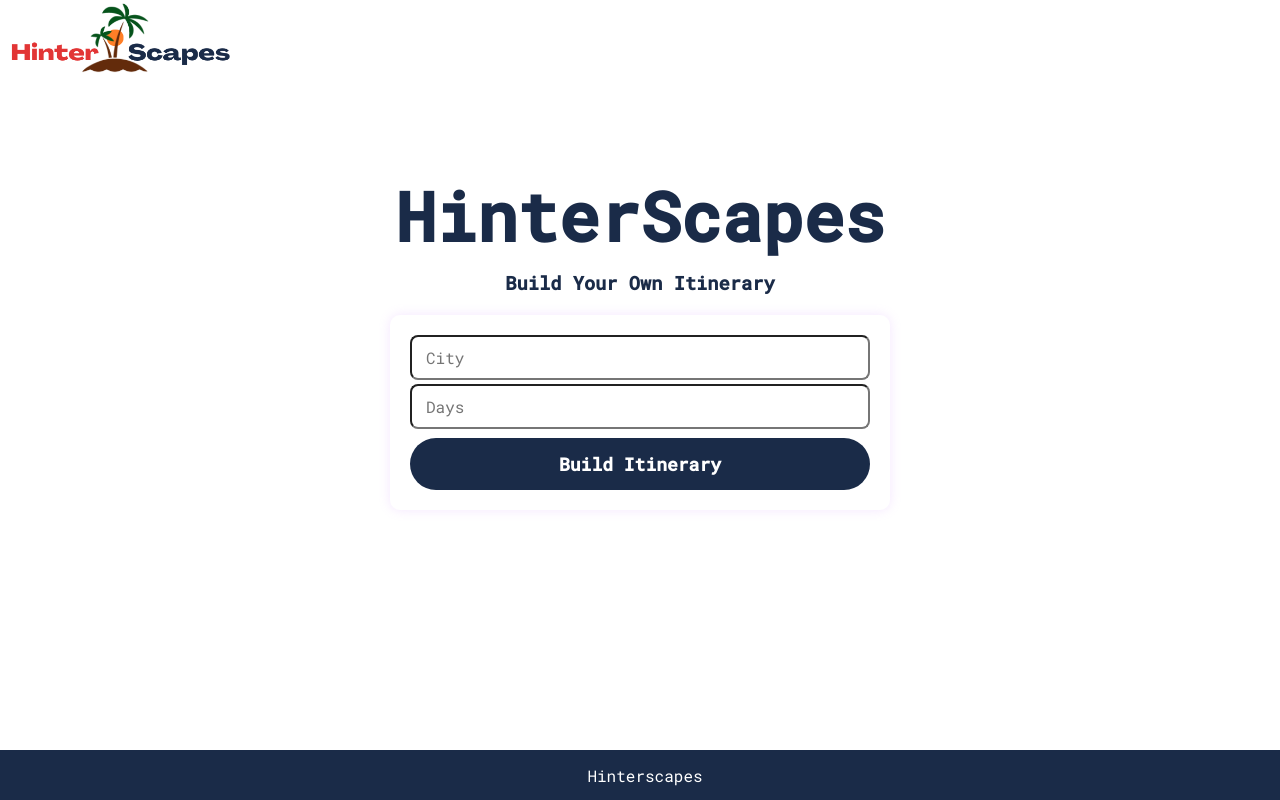
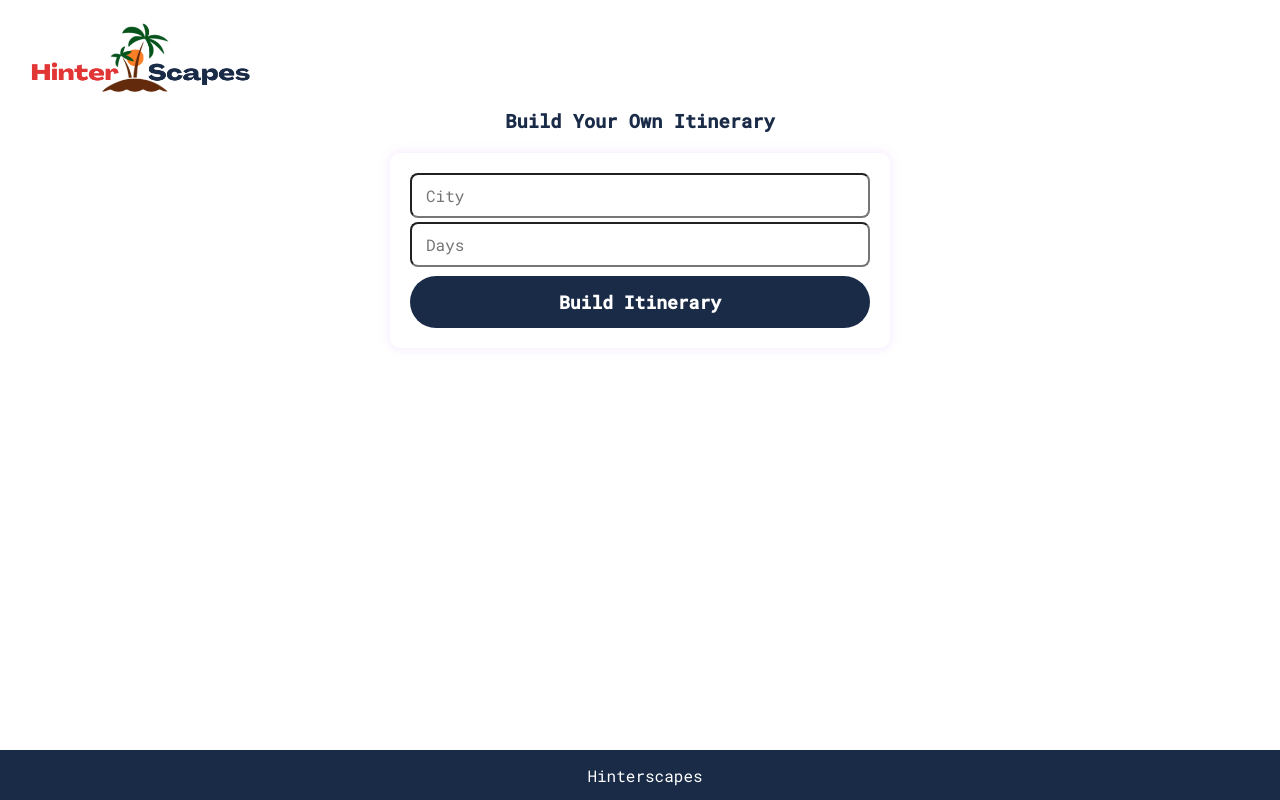
Before and after one commit to shreeparab1890/gpt-build-itinerary, a Next.js app: page / in a window 1280 px wide. Built offline with nearby package versions, Linux system fonts and the light colour scheme.

Commit message:
Update page.tsx

```diff
--- a/app/page.tsx
+++ b/app/page.tsx
@@ -85,16 +85,15 @@ export default function Home() {
 
   return (
     <main>
-      <img
+
+      <div className="app-container">
+        <img
         src="/hg_logo.png"
         style={{ width: "240px"}}
         alt="logo"
         className="img-fluid"
       />
-      <div className="app-container">
-        <h1 style={styles.header} className="hero-header">
-          <span style={{ color: "#1A2B48" }}>HinterScapes</span>
-        </h1>
+
         <h3 style={{ textAlign: "center", color: "#1A2B48" }}>
           Build Your Own Itinerary
         </h3>
```
